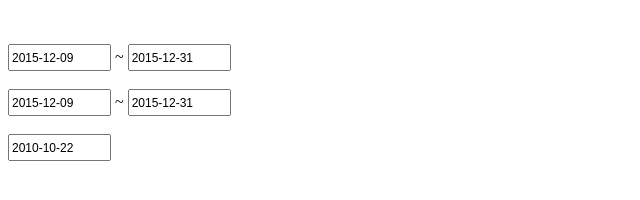
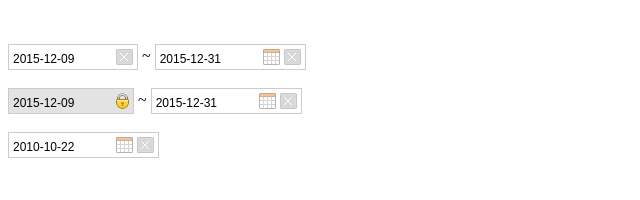
Before and after one commit to tcpip98/wsCalendar, a website: page calendar-samples.html in a window 1280 px wide. Shown: the whole page, without its empty margins (0-640 px from the left). Drawn offline with nearby package versions, Linux system fonts and the light colour scheme.

Commit message:
Update calendar-sample.html for renamed *.js file

```diff
--- a/calendar-samples.html
+++ b/calendar-samples.html
@@ -3,7 +3,7 @@
     <head>
         <link rel="stylesheet" type="text/css" href="./css/ws-calendar.default.css" />
         <script src="http://code.jquery.com/jquery-1.11.3.min.js"></script>
-        <script type="text/javascript" src="./js/ws-calendar.1.0-min.js"></script>
+        <script type="text/javascript" src="./js/ws-calendar-min.js"></script>
         <script type="text/javascript">
             $( function() {
                 $( ".ws-datepicker" ).each( function() {
```
